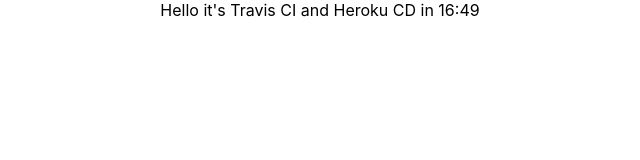
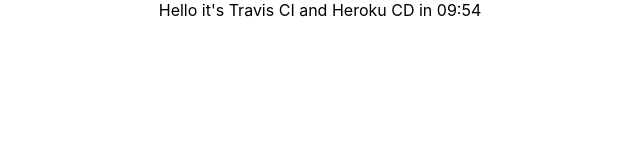
Before and after one commit to AntonGluschuk/heroku-baz, a React (Create React App) app: page / in a window 1280 px wide. Shown: the top 160 px of the page, without its empty margins (320-960 px from the left). Built offline with nearby package versions, Linux system fonts and the light colour scheme.

Commit message:
added morning time to App tsx file

```diff
--- a/src/App.tsx
+++ b/src/App.tsx
@@ -4,7 +4,7 @@
 function App() {
   return (
     <div className="App">
-      <div>Hello it's Travis CI and Heroku CD in 16:49</div>
+      <div>Hello it's Travis CI and Heroku CD in 09:54</div>
     </div>
   );
 }
```
